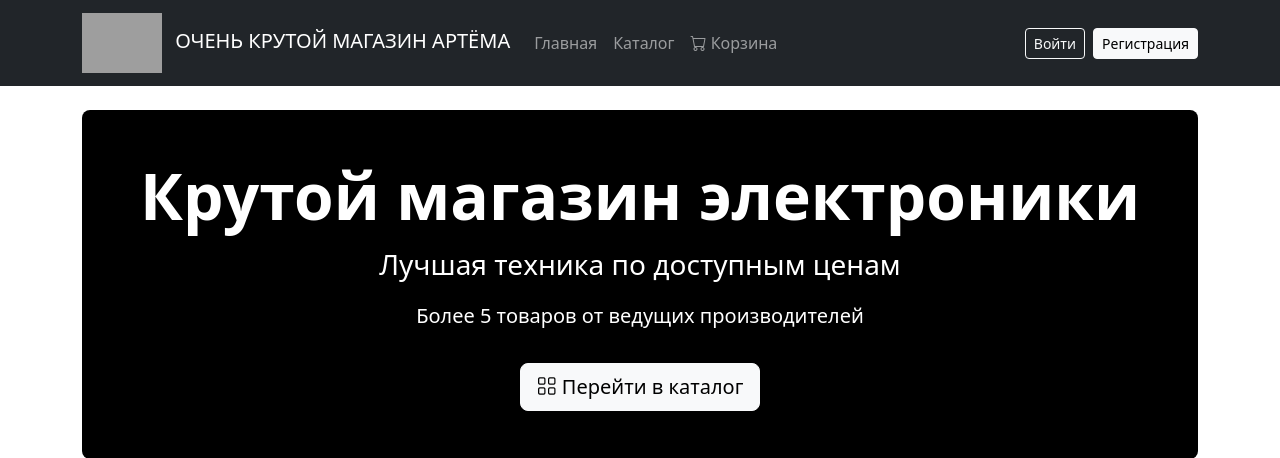
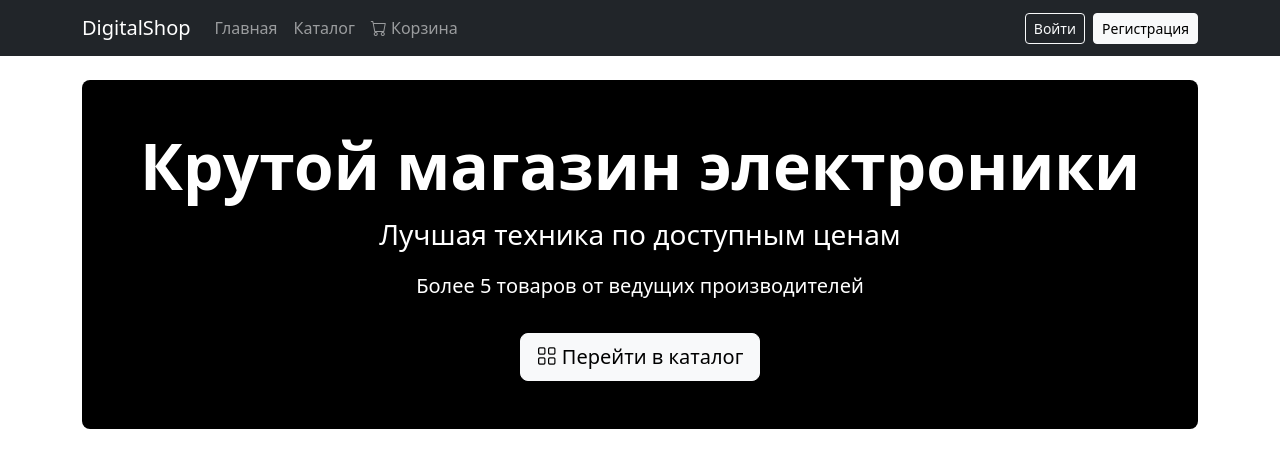
Before and after one commit to DenisKh08/IPO-LR-16.2-full_project, a Django app: page / in a window 1280 px wide. Shown: the top 458 px of the page. Run offline with Django 5.2, Linux system fonts and the light colour scheme; data comes from the database, SQL or seed files in the repository; both versions use the stored data as it was after the commit; grey boxes are pictures that could not be loaded.

Commit message:
prepare for deploying v8

```diff
--- a/catalog/templates/base.html
+++ b/catalog/templates/base.html
@@ -16,8 +16,7 @@
     <nav class="navbar navbar-expand-lg navbar-dark bg-dark">
         <div class="container">
             <a class="navbar-brand" href="{% url 'catalog:main' %}">
-                <img src="{% static 'images/logo.png' %}" alt="Логотип" height="60" class="me-2">
-                 ОЧЕНЬ КРУТОЙ МАГАЗИН АРТЁМА
+                 DigitalShop
             </a>
             <button class="navbar-toggler" type="button" data-bs-toggle="collapse" data-bs-target="#navbarNav">
                 <span class="navbar-toggler-icon"></span>
@@ -66,7 +65,7 @@
             <div class="row">
                 <div class="col-md-4">
                     <h5>О магазине</h5>
-                    <p>Крутой магазин электроники Артёма</p>
+                    <p>Магазин Электроники DigitalShop</p>
                 </div>
                 <div class="col-md-4">
                     <h5>Контакты</h5>
@@ -77,7 +76,7 @@
                 </div>
             </div>
             <hr>
-            <p class="text-center mb-0">&copy; 2024 Мой Магазин. Все права защищены.</p>
+            <p class="text-center mb-0">&copy; 2026 DigitalShop. Все права защищены.</p>
         </div>
     </footer>
 
--- a/catalog/templates/login.html
+++ b/catalog/templates/login.html
@@ -5,7 +5,6 @@
     <meta name="viewport" content="width=device-width, initial-scale=1.0">
     <title>Вход в систему - Мой Магазин</title>
     <link href="https://cdn.jsdelivr.net/npm/bootstrap@5.3.0/dist/css/bootstrap.min.css" rel="stylesheet">
-    <link rel="stylesheet" href="https://cdn.jsdelivr.net/npm/bootstrap-icons@1.11.0/font/bootstrap-icons.css">
     <style>
         body {
             background: linear-gradient(135deg, #f5f7fa 0%, #c3cfe2 100%);
@@ -24,7 +23,7 @@
     <nav class="navbar navbar-expand-lg navbar-dark bg-dark mb-5">
         <div class="container">
             <a class="navbar-brand" href="{% url 'catalog:main' %}">
-                <i class="bi bi-laptop me-2"></i> ОЧЕНЬ КРУТОЙ МАГАЗИН АРТЁМА
+                <i class="bi bi-laptop me-2"></i> DigitalShop
             </a>
             <a href="{% url 'catalog:main' %}" class="btn btn-outline-light btn-sm">
                 <i class="bi bi-house-door-fill"></i> На главную
--- a/catalog/templates/register.html
+++ b/catalog/templates/register.html
@@ -5,7 +5,6 @@
     <meta name="viewport" content="width=device-width, initial-scale=1.0">
     <title>Регистрация - Мой Магазин</title>
     <link href="https://cdn.jsdelivr.net/npm/bootstrap@5.3.0/dist/css/bootstrap.min.css" rel="stylesheet">
-    <link rel="stylesheet" href="https://cdn.jsdelivr.net/npm/bootstrap-icons@1.11.0/font/bootstrap-icons.css">
     <style>
         body {
             background: linear-gradient(135deg, #f5f7fa 0%, #e4efe9 100%);
@@ -30,7 +29,7 @@
     <nav class="navbar navbar-expand-lg navbar-dark bg-dark mb-4">
         <div class="container">
             <a class="navbar-brand" href="{% url 'catalog:main' %}">
-                <i class="bi bi-laptop me-2"></i> ОЧЕНЬ КРУТОЙ МАГАЗИН АРТЁМА
+                <i class="bi bi-laptop me-2"></i> DigitalShop
             </a>
             <a href="{% url 'catalog:main' %}" class="btn btn-outline-light btn-sm">
                 <i class="bi bi-house-door-fill"></i> На главную
```
Also changed, not shown: db.sqlite3.
